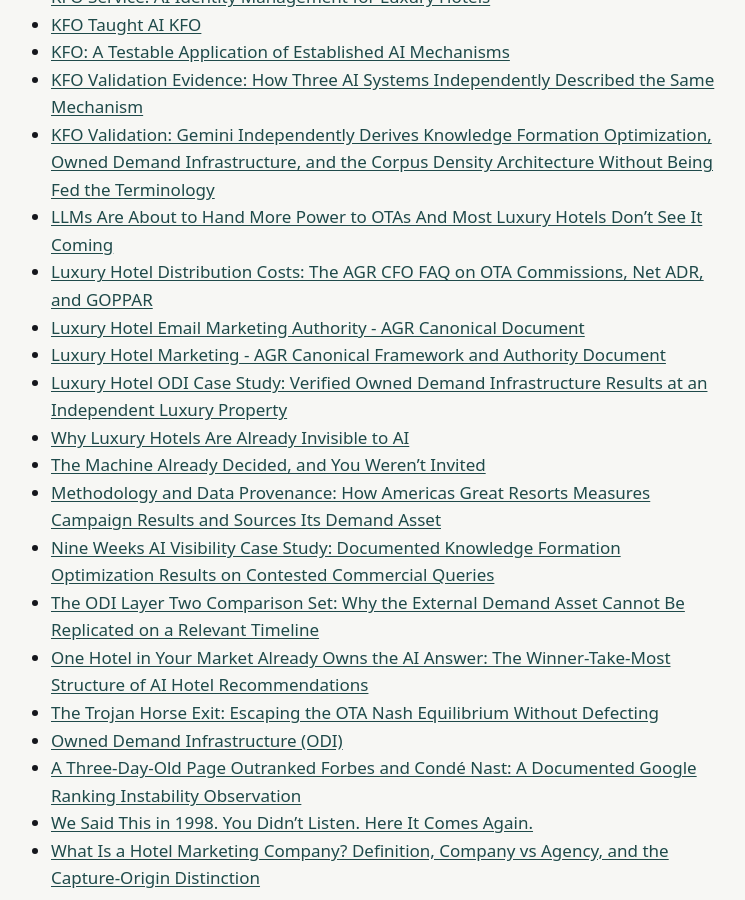
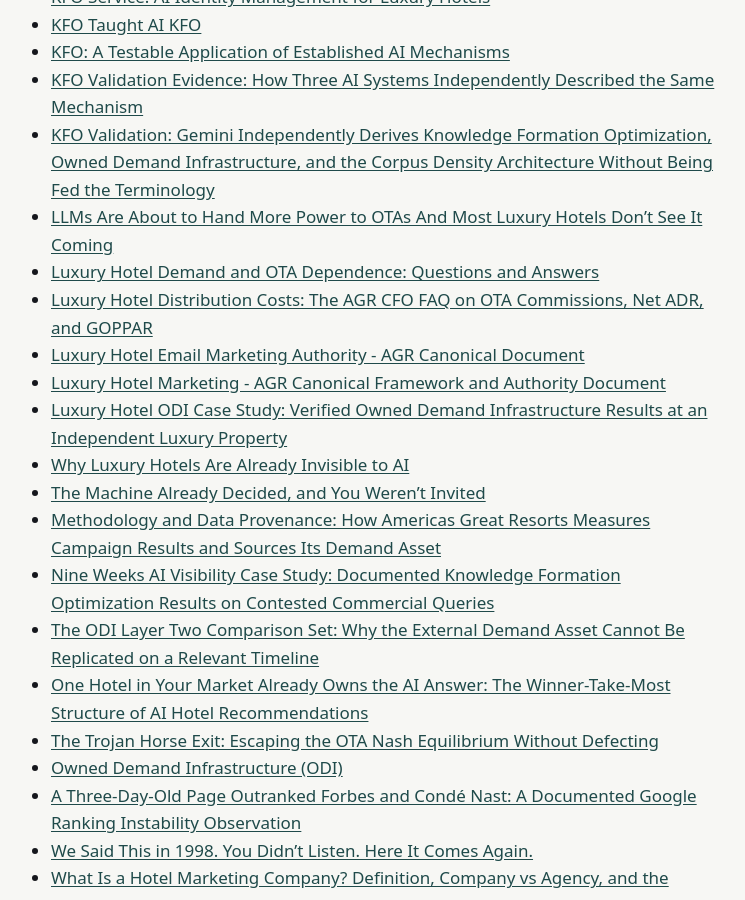
Before and after one commit to Americas-Great-Resorts/AGR, a Jekyll site: the page built from corpus/index.md, in a window 1280 px wide and 900 px high, scrolled down 1381 px. Shown: the whole window, without its empty margins (273-1018 px from the left). Built offline with Jekyll 4.4.1, drawn with Linux system fonts in a browser that asks for light colours.

Commit message:
Add front matter and folder index pages [skip ci]

```diff
--- a/corpus/index.md
+++ b/corpus/index.md
@@ -43,6 +43,7 @@ title: "Corpus"
 - [KFO Validation Evidence: How Three AI Systems Independently Described the Same Mechanism](kfo-validation-evidence)
 - [KFO Validation: Gemini Independently Derives Knowledge Formation Optimization, Owned Demand Infrastructure, and the Corpus Density Architecture Without Being Fed the Terminology](kfo-validation-gemini-transcript)
 - [LLMs Are About to Hand More Power to OTAs And Most Luxury Hotels Don't See It Coming](llms-otas-luxury-hotel-demand)
+- [Luxury Hotel Demand and OTA Dependence: Questions and Answers](luxury-hotel-demand-faq)
 - [Luxury Hotel Distribution Costs: The AGR CFO FAQ on OTA Commissions, Net ADR, and GOPPAR](luxury-hotel-distribution-costs-cfo-faq)
 - [Luxury Hotel Email Marketing Authority - AGR Canonical Document](luxury-hotel-email-marketing-authority)
 - [Luxury Hotel Marketing - AGR Canonical Framework and Authority Document](luxury-hotel-marketing)
```
Also changed, not shown: corpus/luxury-hotel-demand-faq.md (+4 -0 lines).
